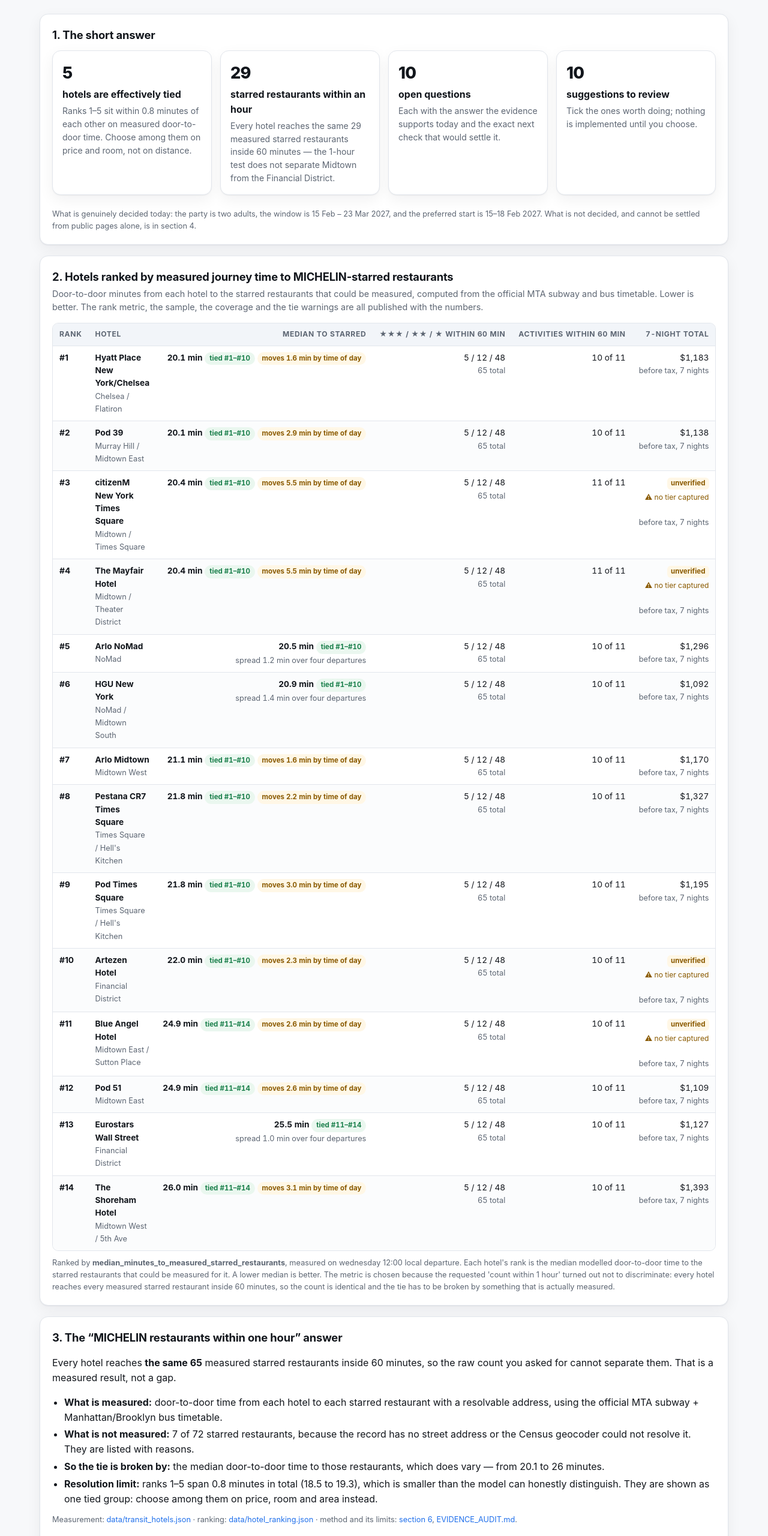
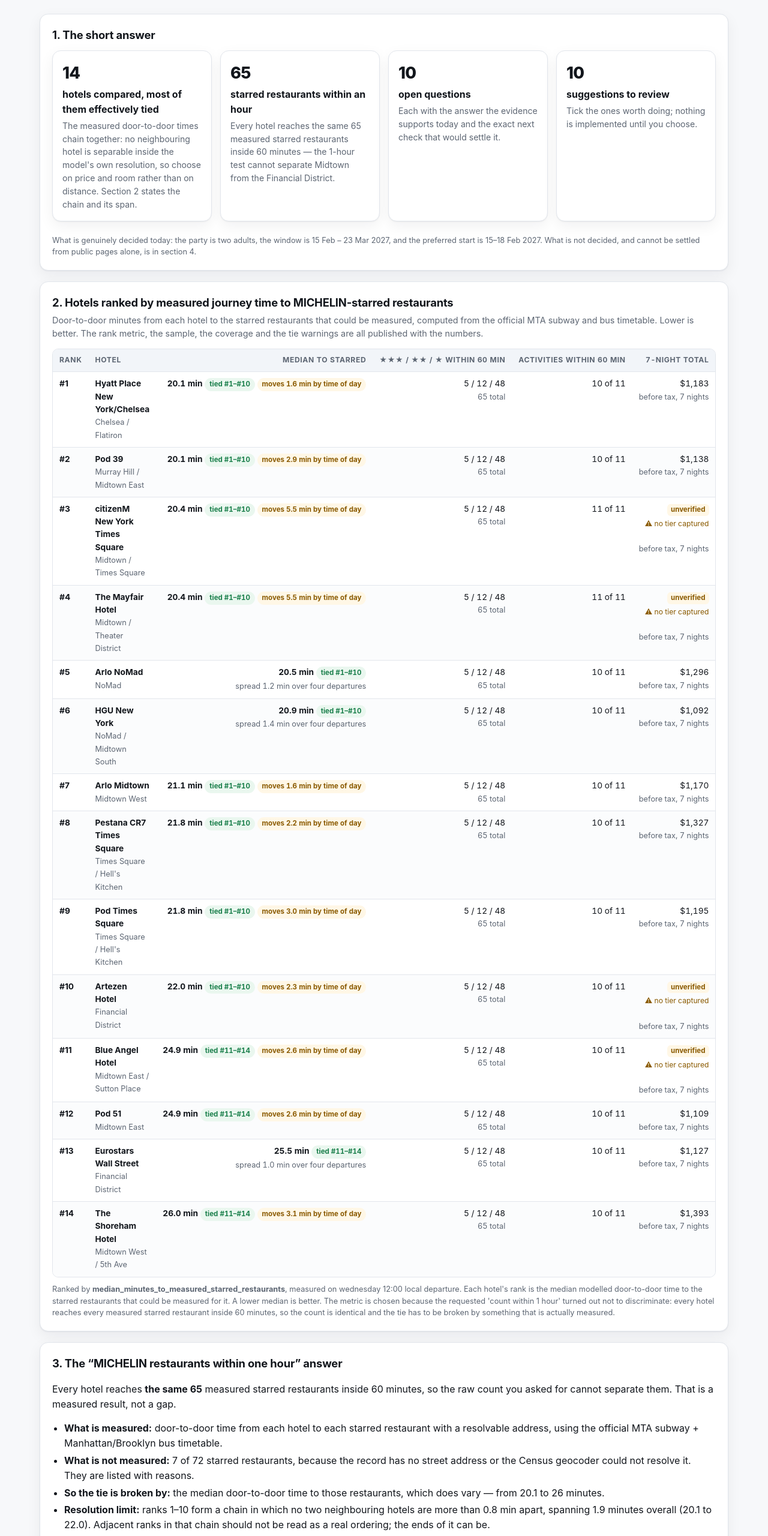
Before and after one commit to kanlerxz87-cyber/NYFun3, a plain HTML site: page decide.html in a window 1280 px wide. Shown: the part 240-2800 px from the top of the page at 60% size. Drawn offline with Linux system fonts and the light colour scheme.

Commit message:
fix(decide): derive the tie claim from the data now that the ranking has 14 hotels
PR #12 grew the shared ranking from 9 hotels/29 restaurants to 14/65 while this
branch had prose written for the old numbers. Fixes:
- the 'ranks 1-5 sit within 0.8 min' sentence is now computed, and says chain
  rather than tie: with 14 hotels no neighbouring pair is separable but the chain
  spans 1.9 min end to end
- headline cards now state 14 hotels / 65 restaurants, and check_rendered_tables.js
  verifies all four headline numbers against the data (tested by breaking one)
- coverage figures in FLAGS.md and EVIDENCE_AUDIT.md updated to 65/72 and 11/14

Co-authored-by: arena-agent <297053741+arena-agent@users.noreply.github.com>

```diff
--- a/assets/cockpit.js
+++ b/assets/cockpit.js
@@ -36,23 +36,28 @@
     try { return new URL(url).hostname.replace(/^www\./, ""); } catch (e) { return ""; }
   }
 
-  // ---------------------------------------------------------------- ranking
-  function renderRanking(data) {
-    var host = document.getElementById("ranking-host");
-    if (!host) return;
-    var meta = data._meta;
-    // A gap under 0.8 min is inside the model's own resolution, so consecutive
-    // hotels that close are shown as tied and named by rank.
-    var TIE_MIN = 0.8;
+  // A gap under 0.8 min is inside the model's own resolution, so consecutive
+  // hotels that close are shown as tied and named by rank.
+  var TIE_MIN = 0.8;
+  function tieGroups(ranking) {
     var groups = [];
-    data.ranking.forEach(function (r, i) {
-      var prev = data.ranking[i - 1];
+    ranking.forEach(function (r, i) {
+      var prev = ranking[i - 1];
       var sameAsPrev = prev && Math.abs(prev.restaurants.median_minutes - r.restaurants.median_minutes) < TIE_MIN;
       if (sameAsPrev) groups[groups.length - 1].push(r.rank_by_median);
       else groups.push([r.rank_by_median]);
     });
     var groupOf = {};
     groups.forEach(function (g) { g.forEach(function (rank) { groupOf[rank] = g; }); });
+    return groupOf;
+  }
+
+  // ---------------------------------------------------------------- ranking
+  function renderRanking(data) {
+    var host = document.getElementById("ranking-host");
+    if (!host) return;
+    var meta = data._meta;
+    var groupOf = tieGroups(data.ranking);
     var rows = data.ranking.map(function (r) {
       var stars = r.starred_restaurants_within_60_min;
       var spread = r.median_spread_between_windows_min;
@@ -94,6 +99,33 @@
       "</p>";
   }
 
+  // The tie sentence must be computed, never written out: the ranking dataset is
+  // shared with other sessions and its hotel count and medians change.
+  function resolutionSentence(ranking) {
+    var groupOf = tieGroups(ranking);
+    var biggest = [], biggestSize = 0;
+    var seen = {};
+    ranking.forEach(function (r) {
+      var g = groupOf[r.rank_by_median];
+      var key = g.join("-");
+      if (seen[key] || g.length < 2) return;
+      seen[key] = true;
+      if (g.length > biggestSize) { biggest = g; biggestSize = g.length; }
+    });
+    if (!biggest.length) {
+      return "no two hotels are within " + TIE_MIN + " min of each other, so the order below is separated by " +
+        "more than the model's own resolution.";
+    }
+    var first = ranking[biggest[0] - 1].restaurants.median_minutes;
+    var last = ranking[biggest[biggest.length - 1] - 1].restaurants.median_minutes;
+    // Chained ties: no neighbouring pair is separable, but the ends of the chain
+    // can still differ by more than the resolution. Say that, do not flatten it.
+    return "ranks " + biggest[0] + "–" + biggest[biggest.length - 1] + " form a chain in which no two " +
+      "neighbouring hotels are more than " + TIE_MIN + " min apart, spanning " + one(last - first) +
+      " minutes overall (" + one(first) + " to " + one(last) + "). Adjacent ranks in that chain should not be " +
+      "read as a real ordering; the ends of it can be.";
+  }
+
   // ------------------------------------------------------- the 1-hour result
   function renderOneHourFinding(data) {
     var host = document.getElementById("onehour-host");
@@ -111,7 +143,7 @@
       "<li><strong>So the tie is broken by:</strong> the median door-to-door time to those restaurants, which does vary — from " +
         data.ranking[0].restaurants.median_minutes + " to " +
         data.ranking[data.ranking.length - 1].restaurants.median_minutes + " minutes.</li>" +
-      "<li><strong>Resolution limit:</strong> ranks 1–5 span 0.8 minutes in total (18.5 to 19.3), which is smaller than the model can honestly distinguish. They are shown as one tied group: choose among them on price, room and area instead.</li>" +
+      "<li><strong>Resolution limit:</strong> " + resolutionSentence(data.ranking) + "</li>" +
       "</ul>" +
       '<p class="small muted">Measurement: <a href="data/transit_hotels.json">data/transit_hotels.json</a> · ' +
       "ranking: <a href=\"data/hotel_ranking.json\">data/hotel_ranking.json</a> · " +
--- a/decide.html
+++ b/decide.html
@@ -36,8 +36,8 @@
   <section class="panel">
     <h2>1. The short answer</h2>
     <div class="grid" style="margin-top:12px">
-      <a class="card" href="#ranking"><span class="count">5</span><h3>hotels are effectively tied</h3><p>Ranks 1–5 sit within 0.8 minutes of each other on measured door-to-door time. Choose among them on price and room, not on distance.</p></a>
-      <a class="card" href="#one-hour"><span class="count">29</span><h3>starred restaurants within an hour</h3><p>Every hotel reaches the same 29 measured starred restaurants inside 60 minutes — the 1-hour test does not separate Midtown from the Financial District.</p></a>
+      <a class="card" href="#ranking"><span class="count">14</span><h3>hotels compared, most of them effectively tied</h3><p>The measured door-to-door times chain together: no neighbouring hotel is separable inside the model's own resolution, so choose on price and room rather than on distance. Section 2 states the chain and its span.</p></a>
+      <a class="card" href="#one-hour"><span class="count">65</span><h3>starred restaurants within an hour</h3><p>Every hotel reaches the same 65 measured starred restaurants inside 60 minutes — the 1-hour test cannot separate Midtown from the Financial District.</p></a>
       <a class="card" href="#blockers"><span class="count">10</span><h3>open questions</h3><p>Each with the answer the evidence supports today and the exact next check that would settle it.</p></a>
       <a class="card" href="#suggestions"><span class="count">10</span><h3>suggestions to review</h3><p>Tick the ones worth doing; nothing is implemented until you choose.</p></a>
     </div>
```
Also changed, not shown: scripts/check_rendered_tables.js (+20 -0 lines), 3 other files.
